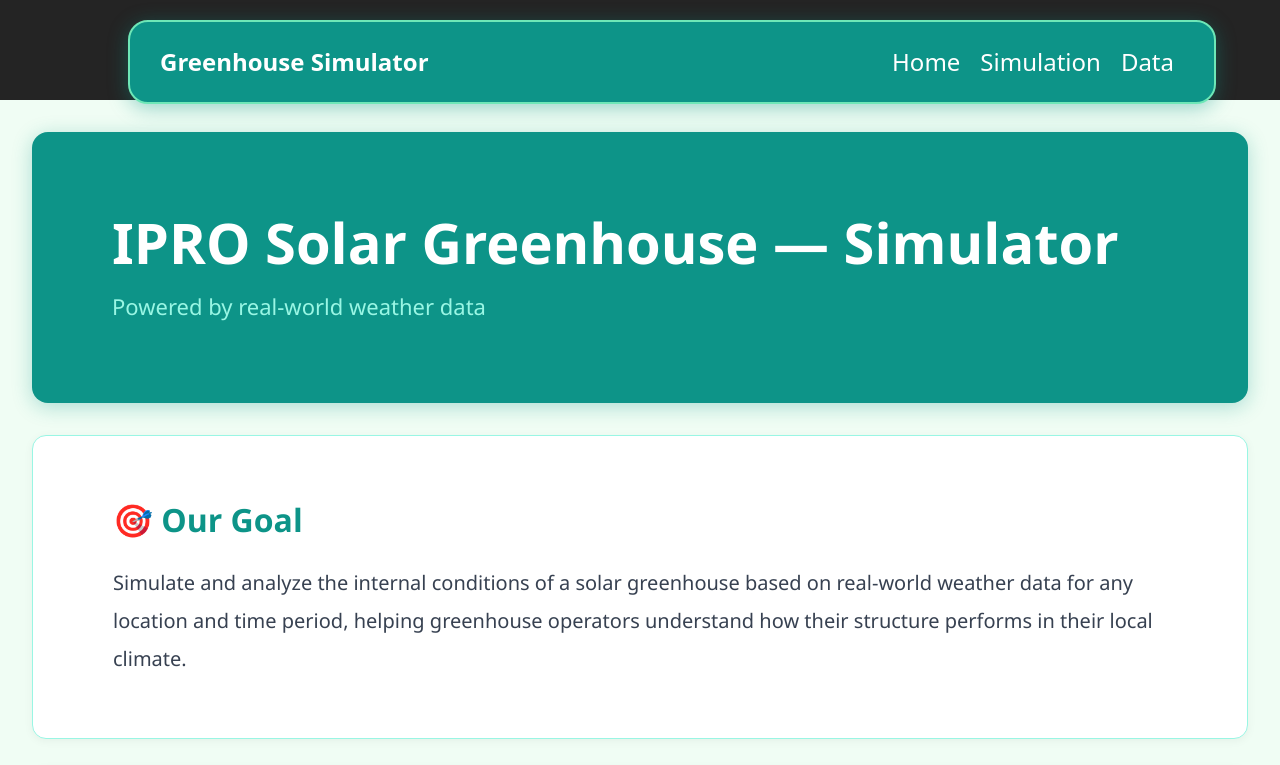
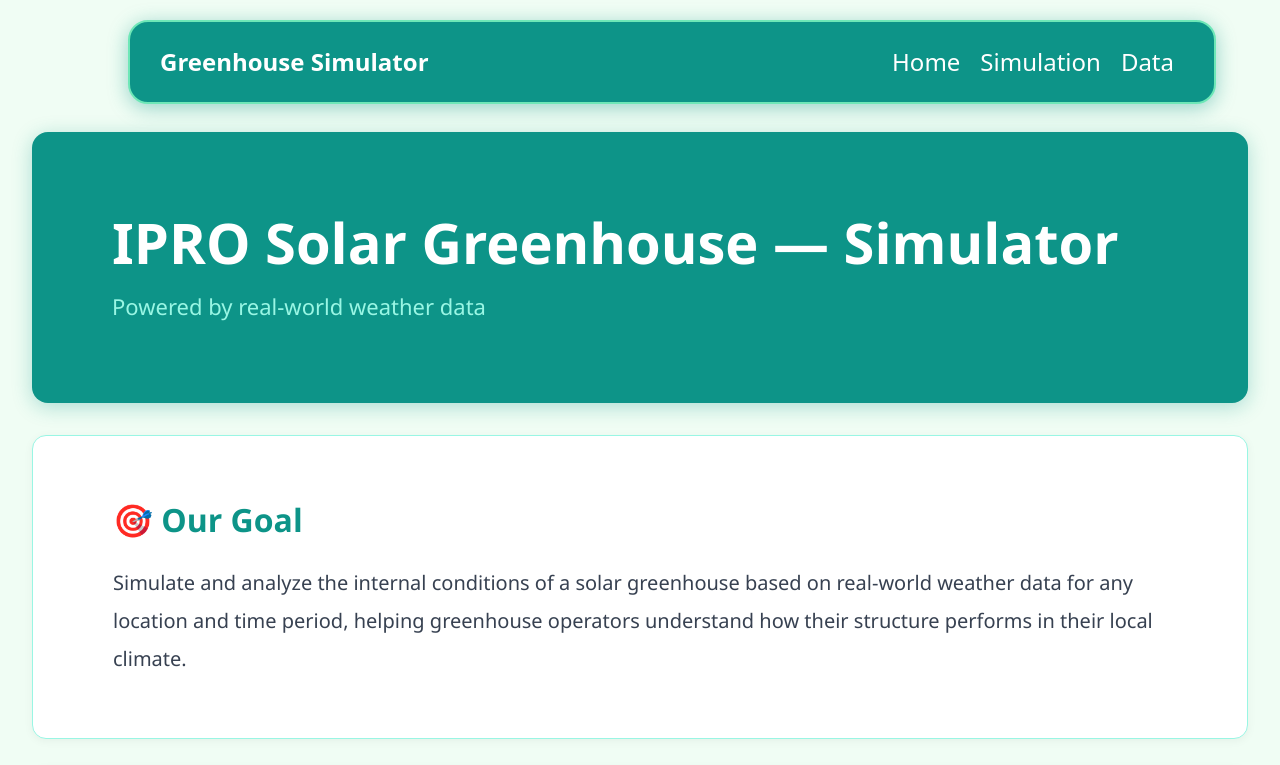
Before and after one commit to nthomas211/Solar-Greenhouse, a React (Vite) app in the folder frontend/greenhouse-simulation-app/: page / in a window 1280 px wide. Shown: the top 765 px of the page. Built offline with nearby package versions, Linux system fonts and the light colour scheme.

Commit message:
update background

```diff
--- a/frontend/greenhouse-simulation-app/src/index.css
+++ b/frontend/greenhouse-simulation-app/src/index.css
@@ -3,9 +3,9 @@
   line-height: 1.5;
   font-weight: 400;
 
-  color-scheme: light dark;
-  color: rgba(255, 255, 255, 0.87);
-  background-color: #242424;
+  color-scheme: light;
+  color: #374151;
+  background-color: #f0fdf4;
 
   font-synthesis: none;
   text-rendering: optimizeLegibility;
@@ -15,11 +15,12 @@
 
 a {
   font-weight: 500;
-  color: #646cff;
+  color: #0d9488;
   text-decoration: inherit;
 }
+
 a:hover {
-  color: #535bf2;
+  color: #099488;
 }
 
 body {
@@ -29,7 +30,7 @@ body {
   min-width: 320px;
   min-height: 100vh;
   padding-top: 100px;
-  background-color: #242424;
+  background-color: #f0fdf4;
 }
 
 h1 {
@@ -44,27 +45,17 @@ button {
   font-size: 1em;
   font-weight: 500;
   font-family: inherit;
-  background-color: #1a1a1a;
+  background-color: #0d9488;
+  color: #ffffff;
   cursor: pointer;
   transition: border-color 0.25s;
 }
+
 button:hover {
-  border-color: #646cff;
+  border-color: #6ee7b7;
 }
+
 button:focus,
 button:focus-visible {
   outline: 4px auto -webkit-focus-ring-color;
 }
-
-@media (prefers-color-scheme: light) {
-  :root {
-    color: #213547;
-    background-color: #ffffff;
-  }
-  a:hover {
-    color: #747bff;
-  }
-  button {
-    background-color: #f9f9f9;
-  }
-}
```
